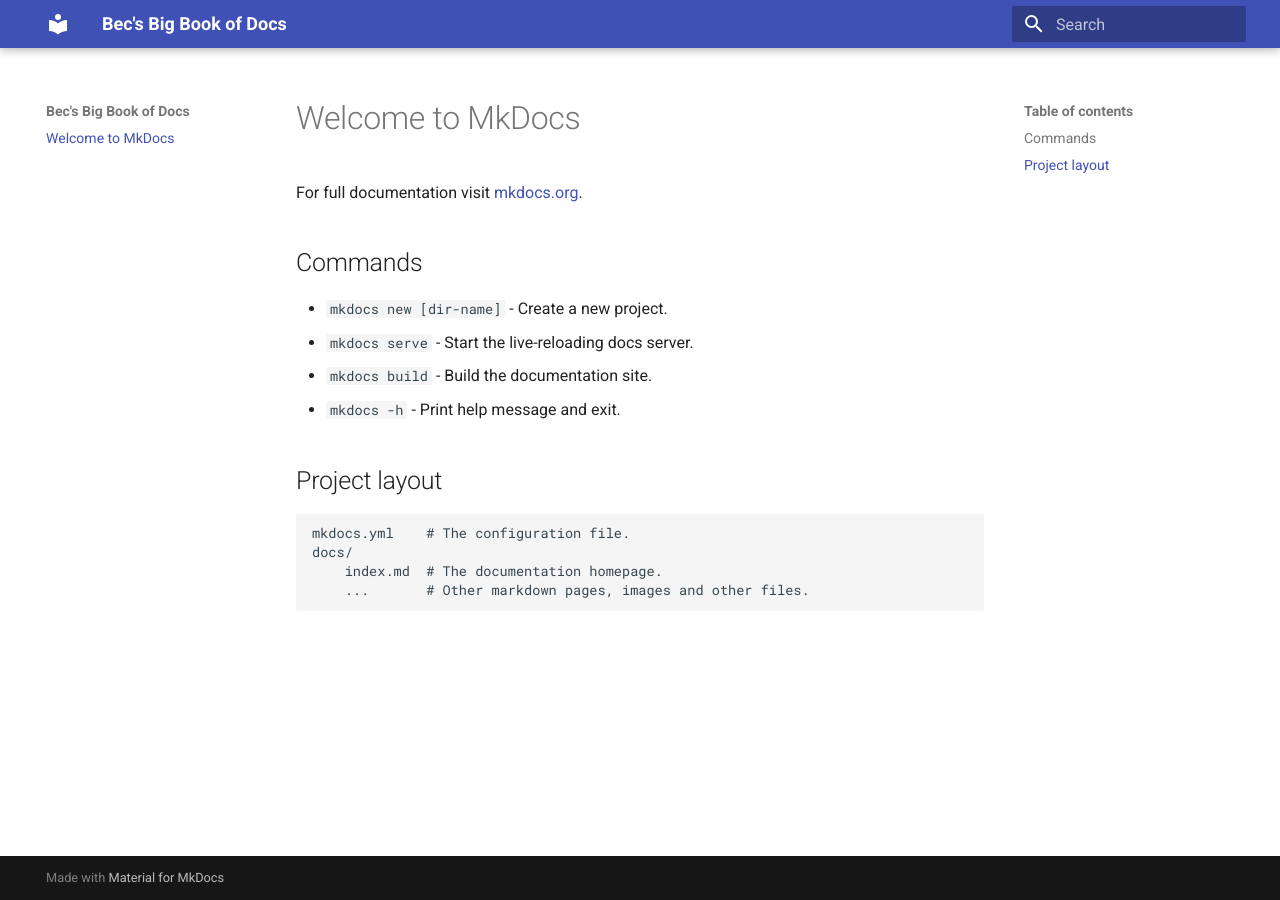
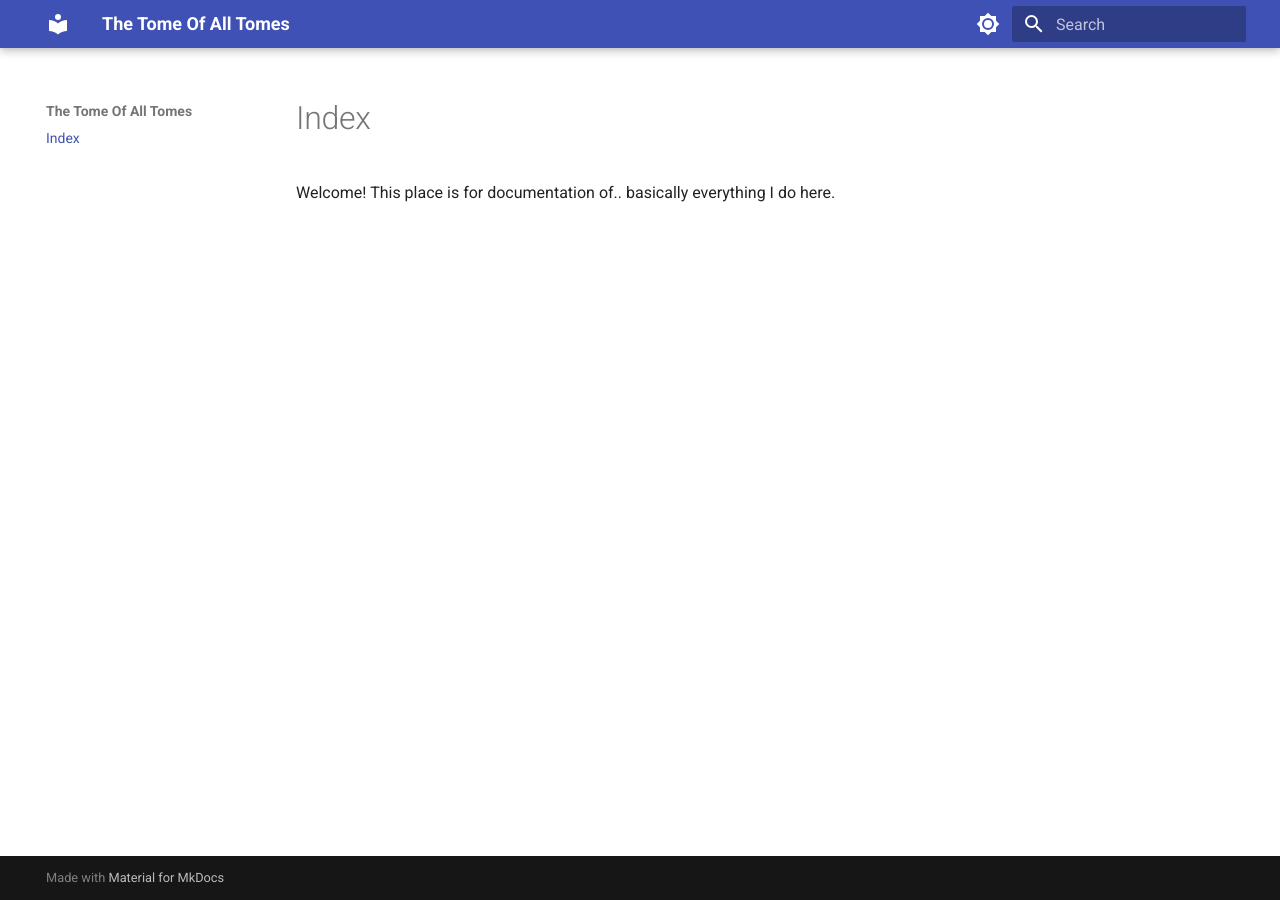
Before and after one commit to The-Incipisphere/The-Tome-Of-All-Tomes, an MkDocs documentation site: the page built from docs/index.md, in a window 1280 px wide. Built offline with MkDocs 1.6.1 and Material for MkDocs 9.7.7, drawn with Linux system fonts in a browser that asks for light colours.

Commit message:
name change

```diff
--- a/docs/index.md
+++ b/docs/index.md
@@ -1,17 +1,3 @@
-# Welcome to MkDocs
+# Index
 
-For full documentation visit [mkdocs.org](https://www.mkdocs.org).
-
-## Commands
-
-* `mkdocs new [dir-name]` - Create a new project.
-* `mkdocs serve` - Start the live-reloading docs server.
-* `mkdocs build` - Build the documentation site.
-* `mkdocs -h` - Print help message and exit.
-
-## Project layout
-
-    mkdocs.yml    # The configuration file.
-    docs/
-        index.md  # The documentation homepage.
-        ...       # Other markdown pages, images and other files.
+Welcome! This place is for documentation of.. basically everything I do here.
--- a/mkdocs.yml
+++ b/mkdocs.yml
@@ -1,4 +1,23 @@
-site_name: Bec's Big Book of Docs
-site_url: https://threnodic-agrindustries.github.io/Becs-Big-Book-Of-Docs/
+site_name: The Tome Of All Tomes
+site_url: https://the-incipisphere.github.io/The-Tome-Of-All-Tomes/
+
 theme:
   name: material
+  favicon: assets/favicon.png
+  icon:
+    repo: fontawesome/brands/github
+  palette:
+    # Palette toggle for light mode
+    - scheme: default
+      primary: custom
+      accent: custom
+      toggle:
+        icon: material/brightness-7
+        name: Switch to dark mode
+    # Palette toggle for dark mode
+    - scheme: slate
+      primary: custom
+      accent: custom
+      toggle:
+        icon: material/brightness-4
+        name: Switch to light mode
```
